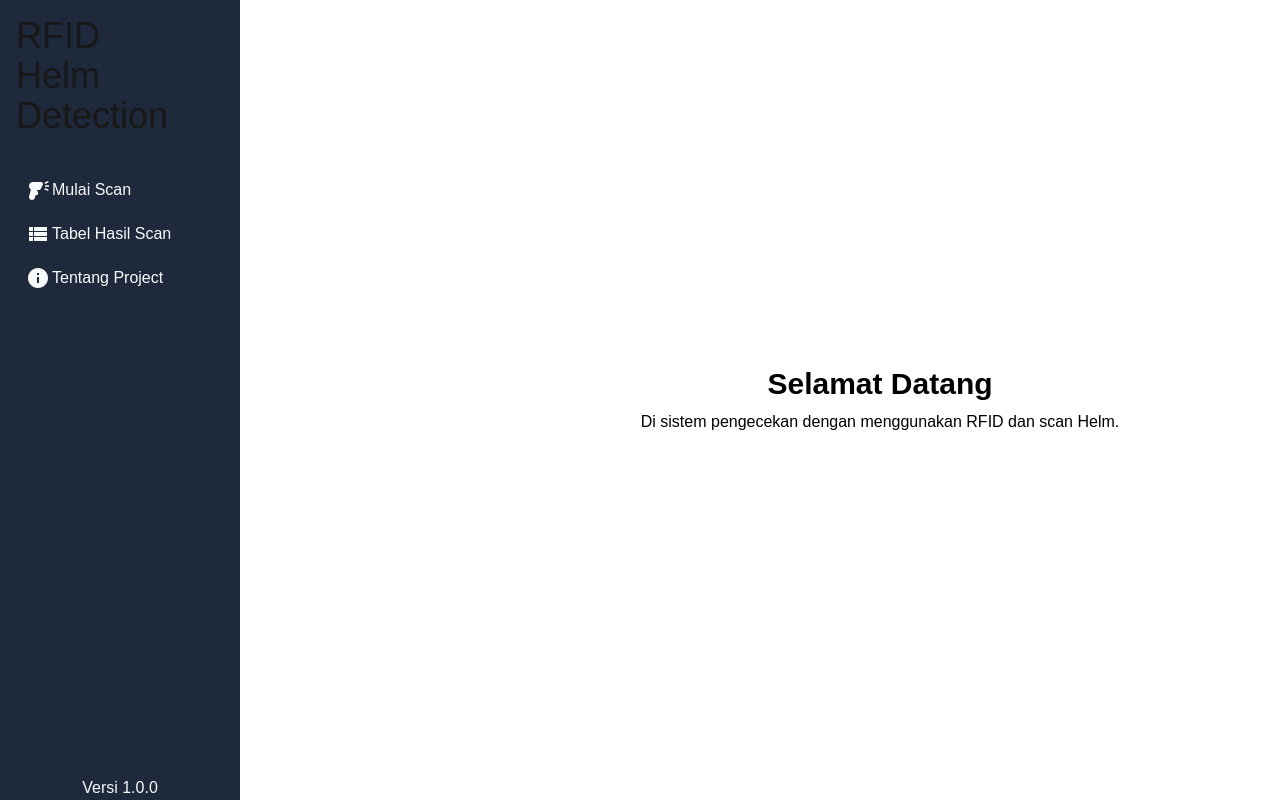
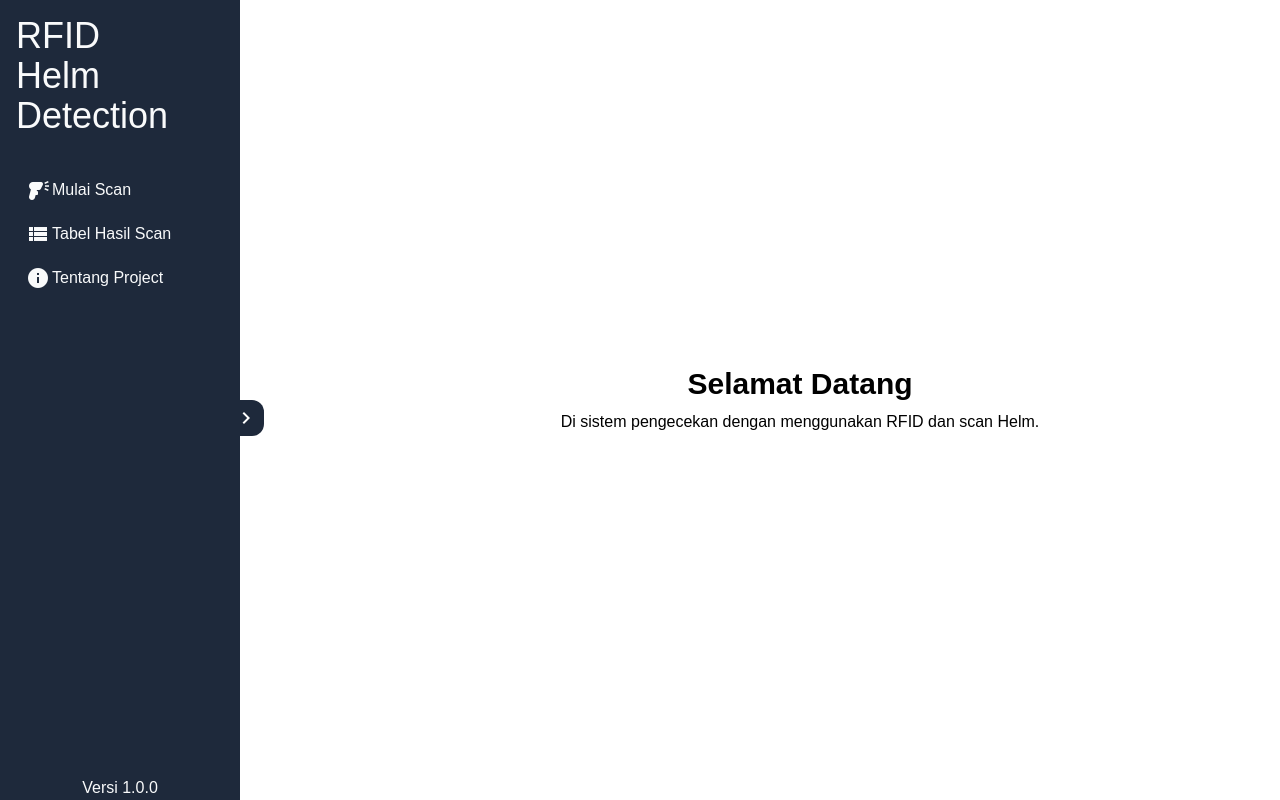
Before and after one commit to YudhaDev/vue-rfid-esp32-cam-ui, a Vue app: page / in a window 1280 px wide. Built offline with nearby package versions, Linux system fonts and the light colour scheme.

Commit message:
final v1

```diff
--- a/src/App.vue
+++ b/src/App.vue
@@ -1,7 +1,11 @@
 <template>
   <div class="app">
+    <div class="">
+      <span :class="storeToggle.pinia_collapsed_sidebar? 'button-toggle-sidebar-collapsed' : 'button-toggle-sidebar'" class="material-icons button-toggle-sidebar rounded-r-xl" @click="storeToggle.toggleSidebar">
+        navigate_next</span>
+    </div>
     <SidebarVue />
-    <RouterView v-slot="{ Component}">
+    <RouterView v-slot="{ Component }">
       <transition name="route" mode="out-in">
         <component :is="Component"> </component>
       </transition>
@@ -12,14 +16,53 @@
 <script setup>
 import { RouterLink, RouterView } from 'vue-router'
 import SidebarVue from './components/Sidebar.vue'
+import {useStoreToggle} from '../src/stores/store'
+
+const storeToggle = useStoreToggle();
+
 </script>
 
 <style lang="scss">
-.my-container {
-  margin-left: 20em;
+.button-toggle-sidebar {
+  position: absolute;
+  z-index: 10;
+  color: white;
+  background: var(--dark);
+  top: 50vh;
+  left: 9.5em;
+  padding: 0.25em;
+  transition: all 0.3s ease;
+}
+
+.button-toggle-sidebar-collapsed {
+  position: absolute;
+  z-index: 10;
+  color: white;
+  background: var(--dark);
+  top: 50vh;
+  left: 2.7em;
+  padding: 0.25em;
+  transition: all 0.3s ease;
+
+}
+
+
+.my-container-expanded {
+  margin-left: 15em;
   min-width: 100vh;
   padding-left: 20em;
+  transition: all 0.3s ease;
+
 }
+
+.my-container-collapsed {
+  margin-left: 5em;
+  min-width: 100vh;
+  padding-left: 20em;
+  transition: all 0.3s ease;
+
+}
+
 :root {
   --primary: #075985;
   --primary-alt: #075985;
@@ -62,14 +105,16 @@ button {
   opacity: 0;
   transform: translateY(100px);
 }
+
 .route-enter-active {
   transition: all 0.3s ease-out;
 }
+
 .route-leave-to {
   opacity: 0;
   transform: translateY(-100px);
 }
+
 .route-leave-active {
   transition: all 0.3s ease-in;
-}
-</style>
+}</style>
--- a/src/components/Sidebar.vue
+++ b/src/components/Sidebar.vue
@@ -1,30 +1,31 @@
 <template>
-    <aside>
+    <aside :class="{'collapsed-navbar': storeToggle.pinia_collapsed_sidebar}">
         <!-- <img src="../assets/logo.svg" alt="vue" /> -->
         <div class="exclude">
-            <Router-link to="/"><h1 class="text-4xl" style="text-align: left;">RFID</h1></Router-link>
-            <Router-link to="/"><h1 class="text-4xl" style="text-align: left;">Helm</h1></Router-link>
-            <Router-link to="/"><h1 class="text-4xl" style="text-align: left;">Detection</h1></Router-link>
+            <Router-link to="/"><h1 class="text-4xl " :class="storeToggle.pinia_collapsed_sidebar ? 'my-nav-collapsed' : 'my-nav-expanded'">{{storeToggle.pinia_collapsed_sidebar ? 'R' : 'RFID'}}</h1></Router-link>
+            <Router-link to="/"><h1 class="text-4xl " :class="storeToggle.pinia_collapsed_sidebar ? 'my-nav-collapsed' : 'my-nav-expanded'">{{storeToggle.pinia_collapsed_sidebar ? 'H' : 'Helm'}}</h1></Router-link>
+            <Router-link to="/"><h1 class="text-4xl " :class="storeToggle.pinia_collapsed_sidebar ? 'my-nav-collapsed' : 'my-nav-expanded'">{{storeToggle.pinia_collapsed_sidebar ? 'D' : 'Detection'}}</h1></Router-link>
         </div>
         <div class="vertical-linear">
             <RouterLink class="rounded-xl" to="/scan">
                 <div class="nav-item-wrapper">
                     <span class="material-icons flex-item">barcode_reader</span>
-                    <p>Mulai Scan</p>
+                    <p>{{storeToggle.pinia_collapsed_sidebar ? '' : 'Mulai Scan'}}</p>
                 </div>
                 </RouterLink>
             <RouterLink class="rounded-xl" to="/table-view">
                 <div class="nav-item-wrapper">
                     <span class="material-icons flex-item">view_list</span>
-                    <p>Tabel Hasil Scan</p>
+                    <p>{{storeToggle.pinia_collapsed_sidebar ? '' : 'Tabel Hasil Scan'}}</p>
                 </div>
                 </RouterLink>
             <RouterLink class="rounded-xl" to="/about-project">
                 <div class="nav-item-wrapper">
                     <span class="material-icons flex-item">info</span>
-                    <p>Tentang Project</p>
+                    <p>{{storeToggle.pinia_collapsed_sidebar ? '' : 'Tentang Project'}}</p>
                 </div>
                 </RouterLink>
+            <!-- <button @click="storeToggle.toggleSidebar">klik saya</button> -->
             <!-- <RouterLink to="/about-project"><span class="material-icons">info</span></RouterLink> -->
         </div>
         <div>
@@ -34,11 +35,31 @@
 </template>
 
 <script>
+import { inject, useAttrs } from 'vue';
 import version_component from '../components/Version.vue';
+import {useStoreToggle} from '../stores/store';
+
 
 export default {
     components : {
         version_component
+    },
+    setup() {
+        const storeToggle = useStoreToggle();
+
+        return {storeToggle}
+    },
+    data() {
+        return{
+            // collapsed_sidebar: this.global
+        }
+    },
+    methods: {
+        sidebarToggle() {
+            this.global_collapsed_sidebar =!this.global_collapsed_sidebar
+            console.error("sadawdad")
+            console.error(this.global_collapsed_sidebar)
+        }
     }
 }
 </script>
@@ -64,6 +85,24 @@ export default {
         }
     }
 
+    .collapsed-navbar {
+        width: 5em;
+    }
+
+    /* .exclude.router-link-active {
+        color: pink;
+    } */
+    .my-nav-collapsed {
+        color: var(--light);
+        text-align: center;
+    }
+
+    .my-nav-expanded {
+        color: var(--light);
+        text-align: left;
+    }
+
+
     .router-link-active {
         color: rgb(24, 24, 24);
         background-color: white;
--- a/src/main.ts
+++ b/src/main.ts
@@ -44,4 +44,7 @@ const app = createApp(App)
 app.use(createPinia())
 app.use(router)
 
+// Membuat global variable
+app.config.globalProperties.$my_global = false
+
 app.mount('#app')
--- /dev/null
+++ b/src/stores/store.js
@@ -0,0 +1,13 @@
+import {defineStore} from 'pinia';
+
+export const useStoreToggle = defineStore('storeToggle', {
+    state: () => ({
+        pinia_collapsed_sidebar: false,
+    }),
+    actions: {
+        toggleSidebar() {
+            this.pinia_collapsed_sidebar = !this.pinia_collapsed_sidebar
+            console.error('errrr')
+        }
+    }
+})
--- a/src/views/AboutProject.vue
+++ b/src/views/AboutProject.vue
@@ -1,9 +1,21 @@
 <template>
-    <div class="my-container my-centered">
+    <div class=" my-centered" :class="storeToggle.pinia_collapsed_sidebar? 'my-container-collapsed' : 'my-container-expanded'">
         <h1 class="text-3xl font-bold pb-2">About Project</h1>
         <p>Project ini dikerjakan untuk menyelesaikan tugas akhir saya.</p>
     </div>
 </template>
+
+<script>
+import {useStoreToggle} from '../stores/store';
+
+export default {
+    setup() {
+        const storeToggle = useStoreToggle();
+
+        return {storeToggle}
+    }
+}
+</script>
 
 <style scoped>
     .my-centered {
@@ -12,5 +24,7 @@
         justify-content: center;
         align-items: center;
         height: 100vh;
+
     }
+
 </style>
--- a/src/views/ScanView.vue
+++ b/src/views/ScanView.vue
@@ -1,5 +1,5 @@
 <template>
-    <div class="scan-container">
+    <div class="" :class="storeToggle.pinia_collapsed_sidebar? 'scan-container-collapsed' : 'scan-container-expanded'">
         <div class="scan-flex">
             <h1 class="text-3xl font-blod pb-2">Video Stream Kamera</h1>
             <div v-show="shimmer" id="loading-shimer" class="bg-slate-200 my-div animate-pulse mb-3" ></div>
@@ -17,9 +17,16 @@
 </template>
 
 <style scoped>
-.scan-container {
+.scan-container-expanded {
     margin-left: 15em;
     padding: 5em;
+    transition: all 0.3s ease;
+}
+.scan-container-collapsed {
+    margin-left: 5em;
+    padding: 5em;
+    transition: all 0.3s ease;
+
 }
 
 .scan-flex {
@@ -35,10 +42,15 @@
 
 <script>
 import io from 'socket.io-client';
-// import ScrollingText from '../components/ScrollingText.vue';
 import PersistentTextArea from '../components/PersistentTextArea.vue'
+import {useStoreToggle} from '../stores/store';
 
 export default {
+    setup () {
+        const storeToggle = useStoreToggle();
+
+        return {storeToggle}
+    },
     components: {
         // ScrollingText
         PersistentTextArea
--- a/src/views/TableRFIDView.vue
+++ b/src/views/TableRFIDView.vue
@@ -1,5 +1,5 @@
 <template>
-  <div class="my-container-table flex-1">
+  <div :class="storeToggle.pinia_collapsed_sidebar ? 'my-container-table-collapsed' : 'my-container-table'" class="flex-1">
     <!-- <div class="container mx-auto bg-gray-200 rounded-xl shadow border p-8 m-10"> -->
     <div class="">
       <div>
@@ -98,12 +98,27 @@ img {
 .my-container-table {
   margin-left: 15em;
   padding: 5em;
+  transition: all 0.3s ease;
+
+}
+
+.my-container-table-collapsed {
+  margin-left: 5em;
+  padding: 5em;
+  transition: all 0.3s ease;
 }
 </style>
 
 <script lang="ts">
 import axios from "axios";
+import {useStoreToggle} from '../stores/store'
+
 export default {
+  setup () {
+    const storeToggle = useStoreToggle();
+
+    return {storeToggle}
+  },
   data() {
     return {
       data: [],
--- a/src/views/WelcomeView.vue
+++ b/src/views/WelcomeView.vue
@@ -1,9 +1,22 @@
 <template>
-    <div class="my-container my-centered">
+    <div class="my-centered" :class="storeToggle.pinia_collapsed_sidebar ? 'my-container-collapsed' : 'my-container-expanded'">
         <h1 class="text-3xl font-bold pb-2">Selamat Datang</h1>
         <p>Di sistem pengecekan dengan menggunakan RFID dan scan Helm. </p>
     </div>
 </template>
+
+<script>
+import {useStoreToggle} from '../stores/store'
+
+export default {
+    setup () {
+        const storeToggle = useStoreToggle();
+
+        return {storeToggle}
+    }
+}
+
+</script>
 
 <style scoped>
     .my-centered {
```
